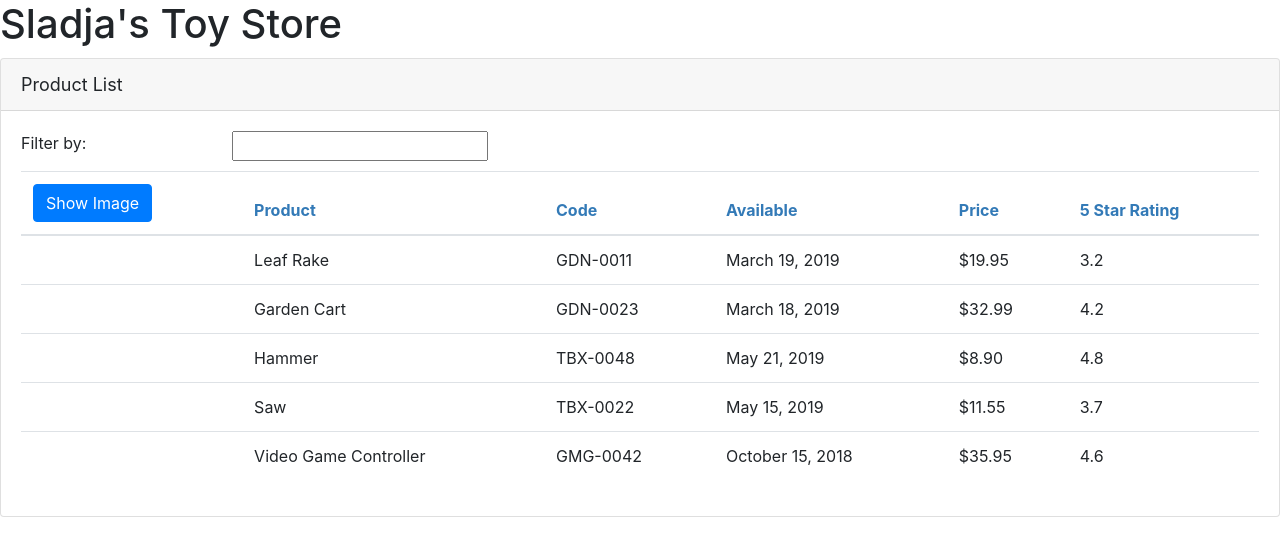
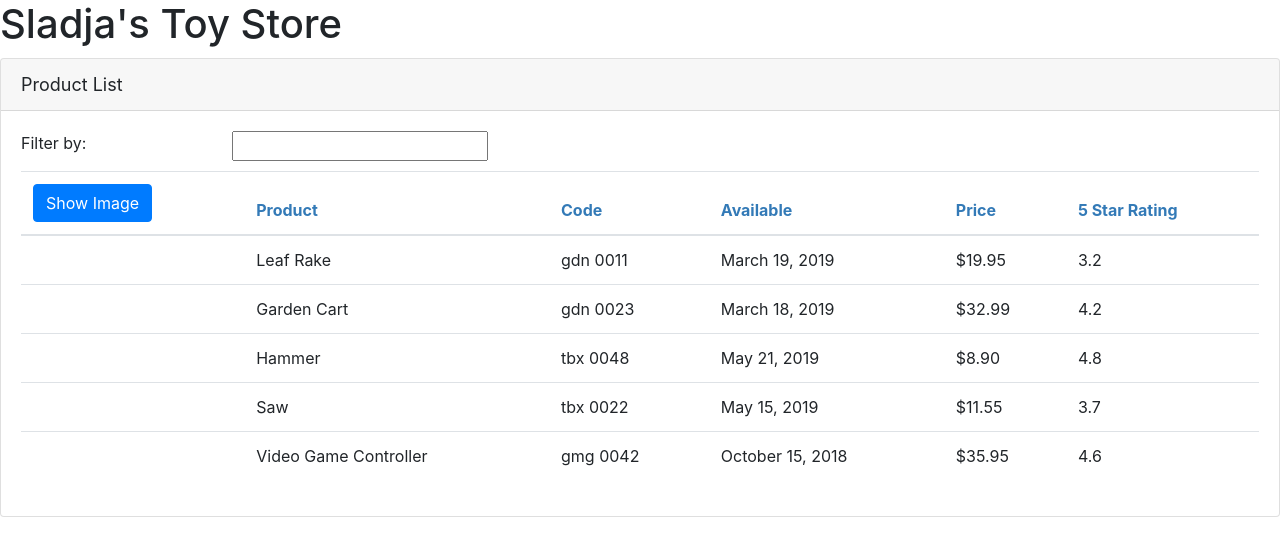
Before and after one commit to mpecicUSA/learning-angular, an Angular app: page / in a window 1280 px wide. Shown: the top 556 px of the page. Built offline with nearby package versions, Linux system fonts and the light colour scheme.

Commit message:
create and use a custopm pipe

```diff
--- a/src/app/app.module.ts
+++ b/src/app/app.module.ts
@@ -3,11 +3,13 @@ import { NgModule } from '@angular/core';
 import { FormsModule } from '@angular/forms';
 import { AppComponent } from './app.component';
 import { ProductListComponent } from './products/product-list.componet';
+import { ConvertToSpacesPipe } from './shared/convert-to-spaces.pipe';
 
 @NgModule({
   declarations: [
     AppComponent,
-    ProductListComponent
+    ProductListComponent,
+    ConvertToSpacesPipe
   ],
   imports: [
     BrowserModule,
--- a/src/app/products/product-list.component.html
+++ b/src/app/products/product-list.component.html
@@ -57,7 +57,7 @@
                             >
                         </td>
                         <td>{{product.productName}}</td>
-                        <td>{{product.productCode}}</td>
+                        <td>{{product.productCode | lowercase | convertToSpaces:"-"}}</td>
                         <td>{{product.releaseDate}}</td>
                         <td>{{product.price | currency:'USD':'symbol':'1.2-2'}}</td>
                         <td>{{product.starRating}}</td>
--- /dev/null
+++ b/src/app/shared/convert-to-spaces.pipe.ts
@@ -0,0 +1,11 @@
+import {Pipe, PipeTransform } from '@angular/core';
+
+@Pipe({
+    name: 'convertToSpaces'
+})
+
+export class ConvertToSpacesPipe implements PipeTransform {
+    transform(value:string, character: string):string{
+        return value.replace(character, ' ');
+    }
+}
```
